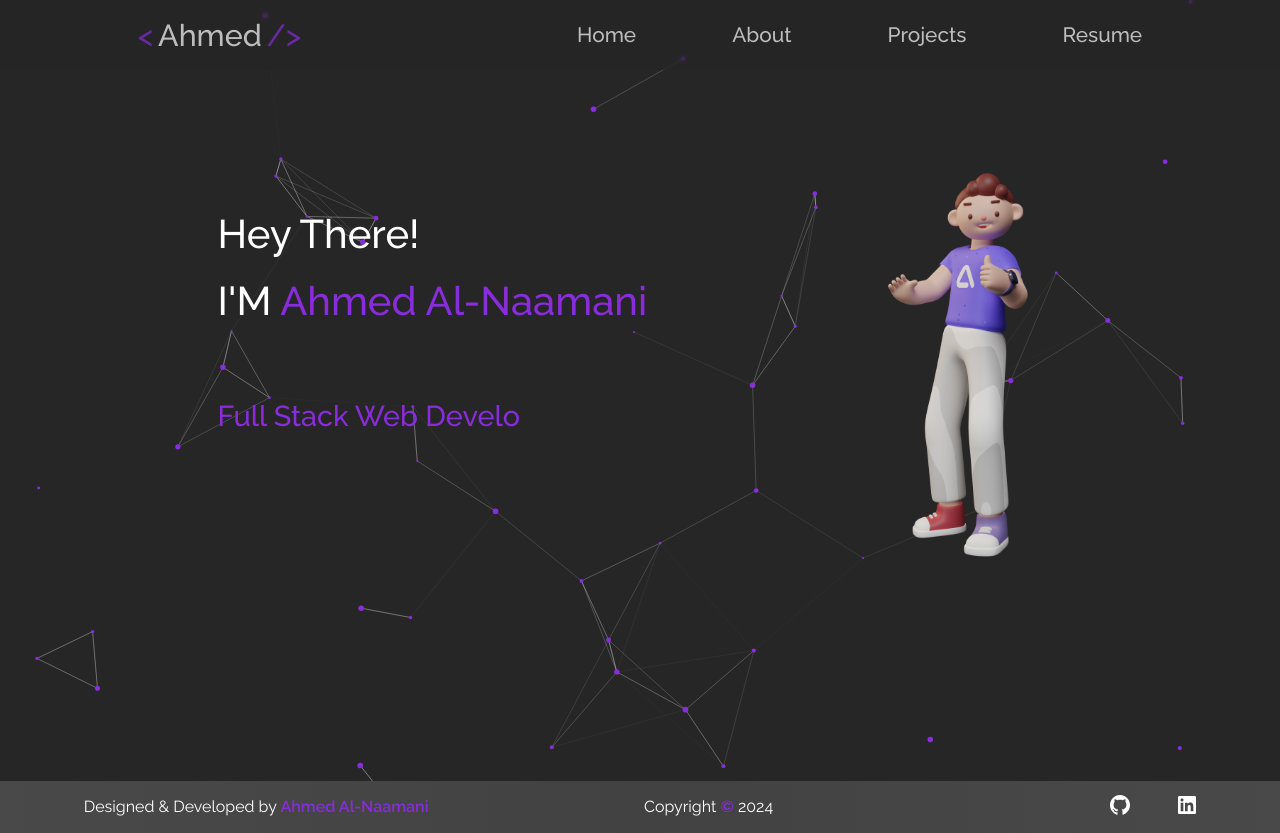
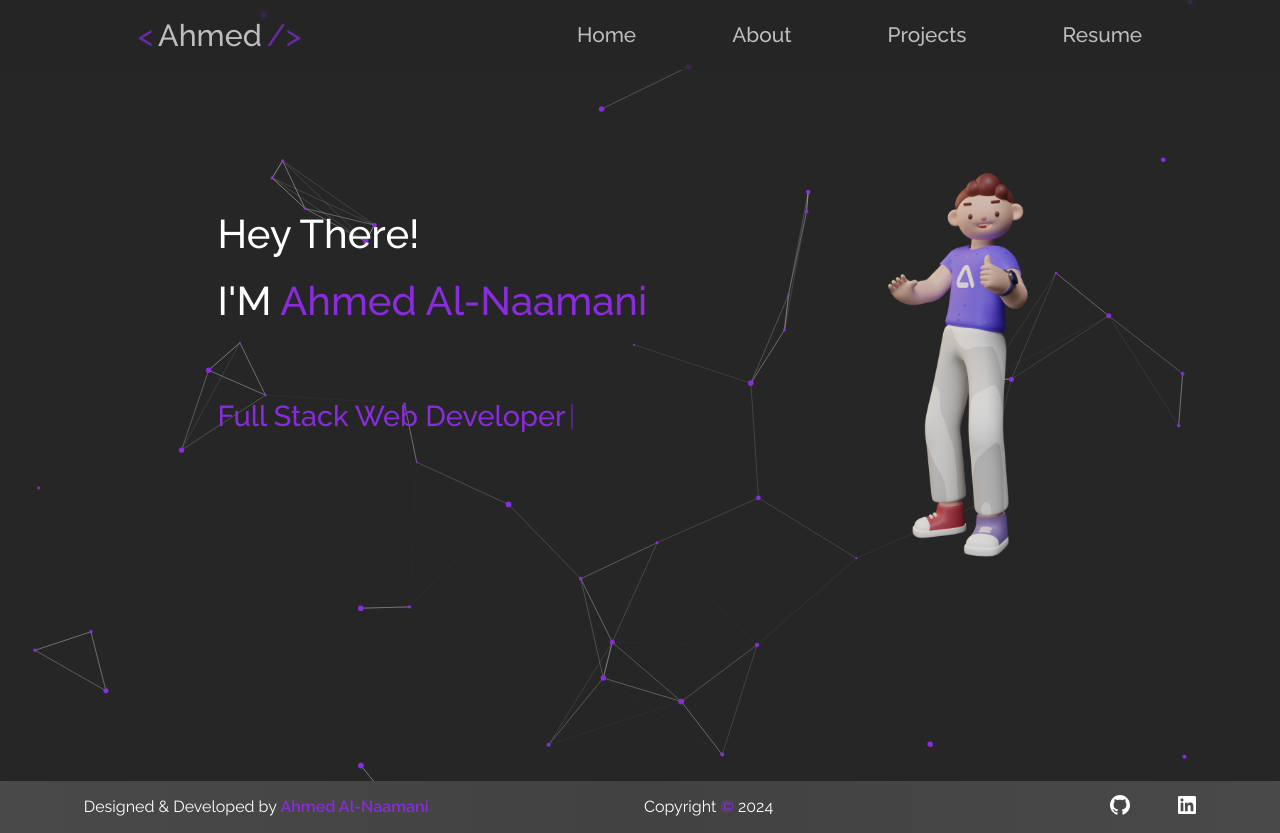
Before and after one commit to alnaamaniahmed/personal-website, a React (Create React App) app in the folder personal-portfolio/: page / in a window 1280 px wide. Built offline with nearby package versions, Linux system fonts and the light colour scheme.

Commit message:
handling splash timeout

```diff
--- a/personal-portfolio/src/App.js
+++ b/personal-portfolio/src/App.js
@@ -16,7 +16,7 @@
     useEffect(() => {
         const timer = setTimeout(() => {
             setShowSplash(false);
-        }, 800);
+        }, 1300);
         return () => clearTimeout(timer);
     }, []);
 
```
